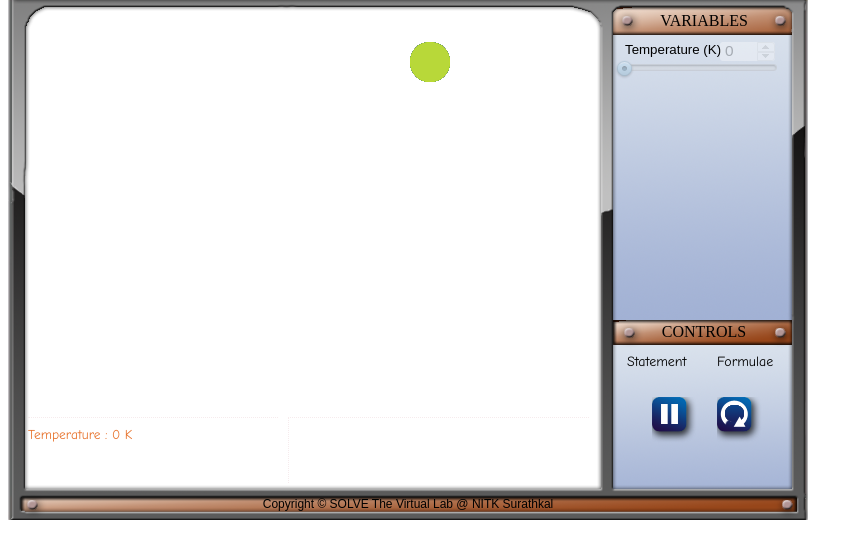
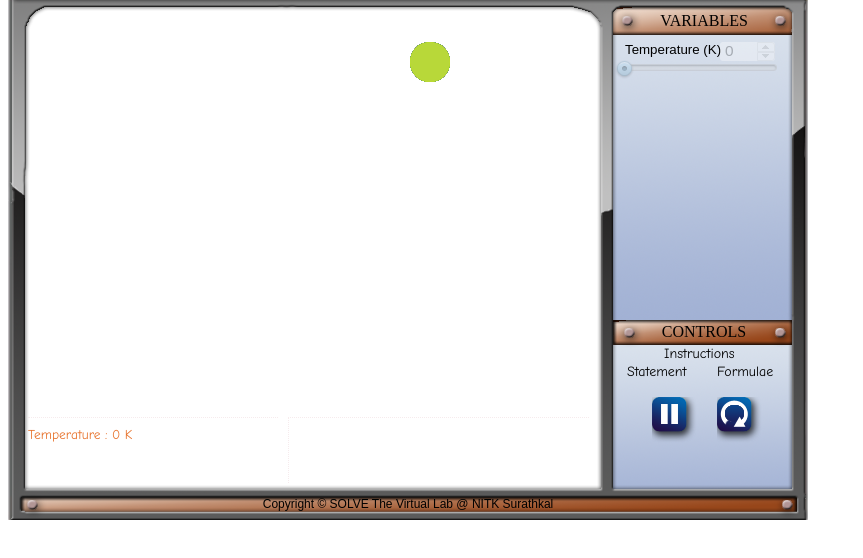
Before and after one commit to kas140472/ThirdLawOfThermodynamics-Simulation, a plain HTML site: page index.html in a window 1280 px wide. Shown: the part 88-646 px from the top of the page, without its empty margins (0-863 px from the left). Drawn offline with Linux system fonts and the light colour scheme.

Commit message:
Update index.html

```diff
--- a/index.html
+++ b/index.html
@@ -50,13 +50,19 @@
         <img id="rotationbutton" onclick="location.reload();" src="sins/bluecwdull.png" />
         <div style="position:relative; left: 15px;top:-85px;">
 
-            <span class="tooltip" style="border-bottom:1px  ; color:black;text-align:justify;top: 30px; left: 5px">Statement
+            <span class="tooltip" style="border-bottom:0px dotted ; color:black;text-align:justify; top: 22px; left: 42px">Instructions
+			<span class="tooltiptext" style="left: -60px; width: 400px">
+            After the screen loads, click on the "Pause" button. The temperature slider will be enabled. Change the temperature to the desired value. Press "Play". The velocity of the spheres, which represent atoms, changes with the temperature. To understand the effects of the Third Law Of Thermodynamics, change the temperature to 0 K and press "Play".
+			</span>
+			</span>
+
+            <span class="tooltip" style="border-bottom:1px  ; color:black;text-align:justify;top: 40px; left: 5px">Statement
 			<span class="tooltiptext" style="left: 0px;width: 230px">
 			"The third law of thermodynamics states that the entropy of a perfect crystal at a temperature of zero Kelvin (absolute zero) is equal to zero."
 			</span>
 			</span>
 
-            <span class="tooltip" style="border-bottom:1px  ; color:black;text-align:justify;top: 30px; left: 95px">Formulae
+            <span class="tooltip" style="border-bottom:1px  ; color:black;text-align:justify;top: 40px; left: 95px">Formulae
 			<span class="tooltiptext" style="left: 0px;width: 480px">
 			The entropy of a system can be expressed by the following equation:<br>
                 S – S<sub>0</sub> = 𝑘<sub>B</sub> ln𝛀<br>
```
